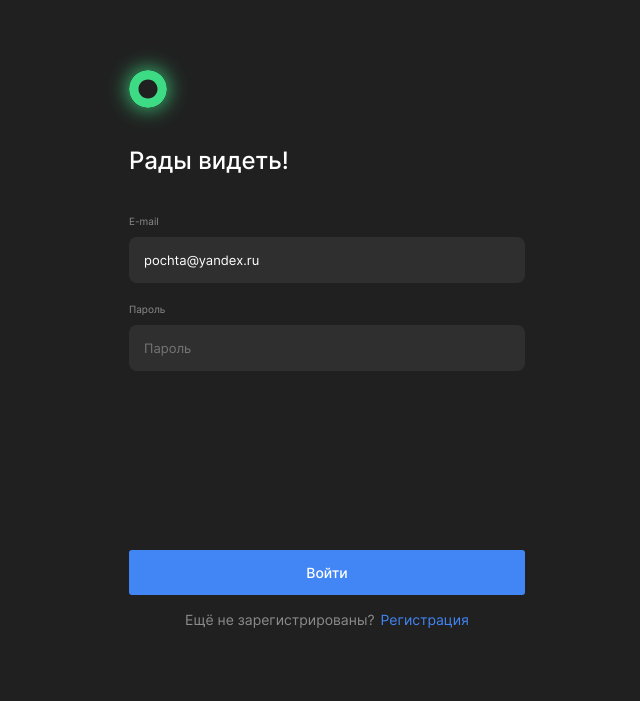
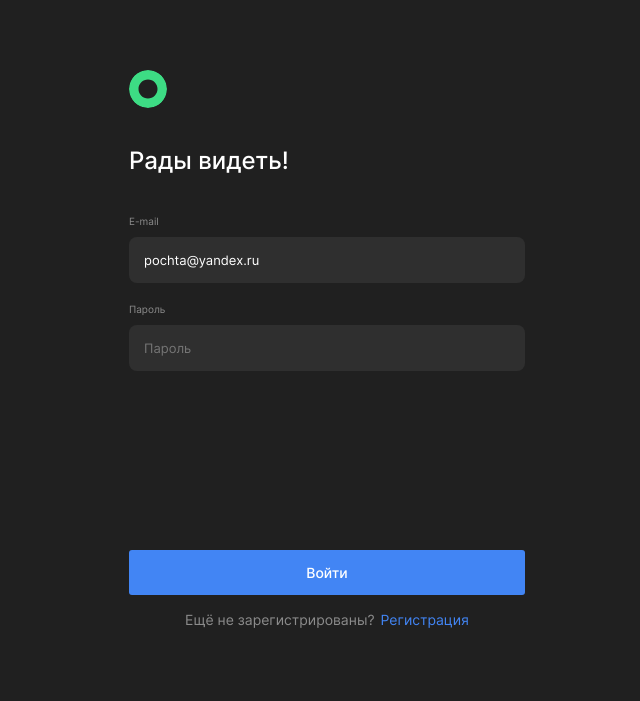
Before and after one commit to StepanBM/movies-explorer-frontend, a React app: page /signin in a window 1280 px wide. Shown: the whole page, without its empty margins (313-953 px from the left). Built offline with nearby package versions, Linux system fonts and the light colour scheme.

Commit message:
React - правки №2 - верстка

```diff
--- a/src/components/Login/Login.css
+++ b/src/components/Login/Login.css
@@ -12,7 +12,7 @@
   box-shadow: rgba(32, 32, 32, 1);
 }
 
-.authentication__logo {
+.authentication__logo:hover {
   cursor: pointer;
   box-shadow: 0 0 21px rgba(61, 220, 132, 1);
 }
```
